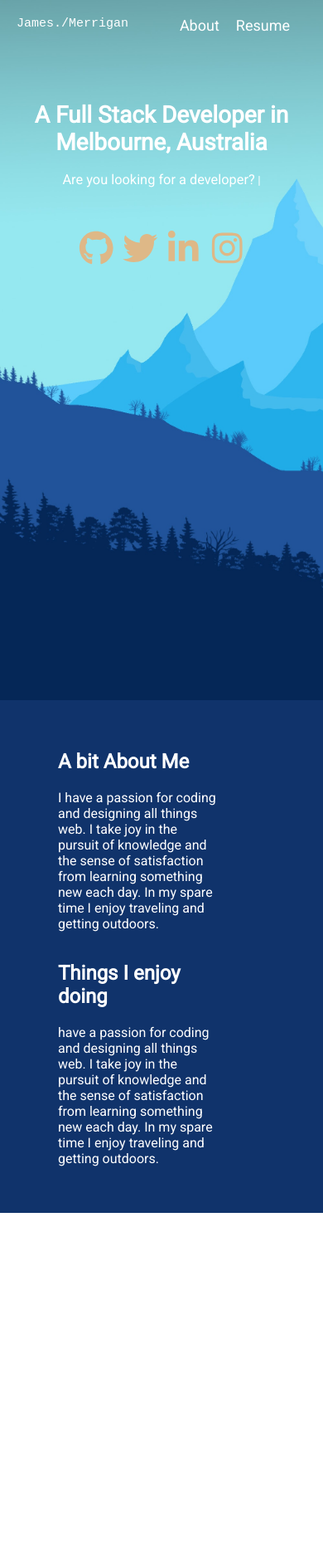
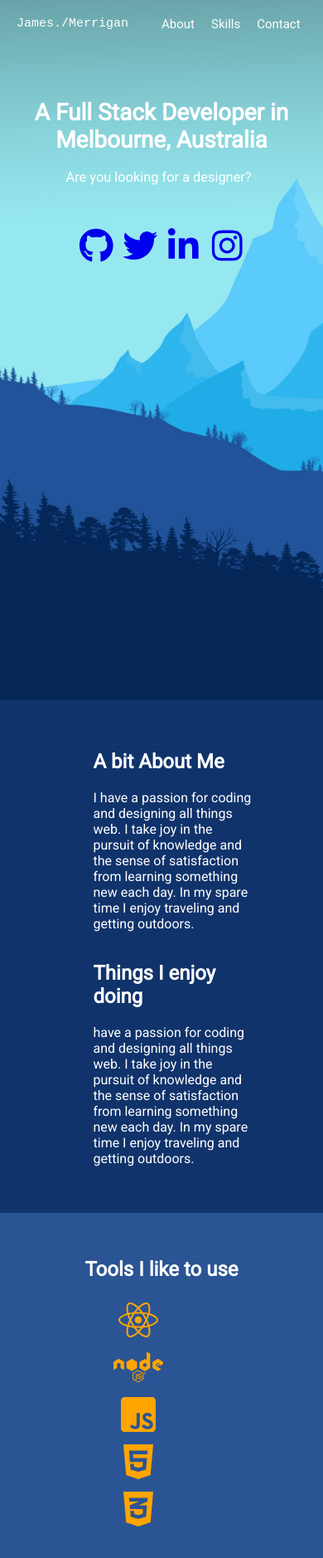
Before and after one commit to jmerrigan/react-portfolio, a React (Create React App) app: page / in a window 390 px wide. Shown: the top 1878 px of the page at 83% size. Before the commit the page ends 1462 px from the top, so only its background shows below. Built offline with nearby package versions, Linux system fonts and the light colour scheme; a web font is replaced by a local one.

Commit message:
Added skills section and altered app css

```diff
--- a/package.json
+++ b/package.json
@@ -7,6 +7,7 @@
     "@fortawesome/free-solid-svg-icons": "^5.6.1",
     "react": "^16.6.3",
     "react-dom": "^16.6.3",
+    "react-router-dom": "^4.3.1",
     "react-scripts": "2.1.1",
     "react-scroll": "^1.7.10",
     "typed.js": "^2.0.9"
--- a/src/AboutPage.js
+++ b/src/AboutPage.js
@@ -7,7 +7,7 @@ class AboutPage extends Component {
 
     render() {
         return (
-            <div ref="myAboutDiv" className="aboutItems">
+            <div name="myAboutDiv" className="aboutItems">
                 <div id="aboutContainer">
                     <h2>A bit About Me</h2>
                     <p>I have a passion for coding and designing all things web. I take joy in the pursuit of knowledge and the sense of satisfaction from learning something new each day. In my spare time I enjoy traveling and getting outdoors.</p>
--- a/src/App.css
+++ b/src/App.css
@@ -16,6 +16,7 @@ body {
   height: 100vh;
   width: 100%;
 
+
 }
 
 .headerContainer {
@@ -23,6 +24,7 @@ body {
   display: flex;
   flex-direction: row;
   justify-content: space-between;
+
 }
 
 #welcomeMessage {
@@ -32,6 +34,7 @@ body {
   align-items: center;
   margin-top: 5vh;
   color: white;
+
   /* width: 100%;
   padding-left: 15px;
   padding-right: 15px; */
@@ -94,10 +97,7 @@ body {
 }
 
 
-
-
-
-.skillIcons {
+.socialIcons {
   color: burlywood;
   font-size: 3em;
   margin-top: 50px;
@@ -106,9 +106,36 @@ body {
 
 }
 
-.skillIcons svg:hover {
+.socialIcons a:visited {
+  color: burlywood;
+}
+
+.socialIcons svg:hover {
   -webkit-animation: myfirst 1s;
   animation: myfirst 1s;
+}
+
+#skillsHeading {
+  max-width: 300px;
+}
+
+#skillsContainer {
+  background: #2B5495;
+  height: 50vh;
+  color: white;
+  margin: 0 auto;
+  display: flex;
+  flex-direction: column;
+  flex: 1;
+  align-items: center;
+  justify-content: center;
+
+}
+
+#skillsIcons {
+  font-size: 3em;
+  color: orange;
+  max-width: 30vw;
 }
 
 @media (max-width: 768px) {
@@ -121,7 +148,7 @@ body {
   }
 
   .headerRight {
-    font-size: 12px;
+    font-size: 10px;
     margin: 20px;
   }
 
@@ -132,6 +159,7 @@ body {
 
   .aboutItems {
     flex-direction: column;
+    align-items: center;
     justify-content: flex-start;
     height: 100%;
   }
@@ -160,6 +188,7 @@ body {
  * animation bounce-top
  * ----------------------------------------
  */
+
  @-webkit-keyframes bounce-top {
   0% {
     -webkit-transform: translateY(-45px);
--- a/src/App.js
+++ b/src/App.js
@@ -2,6 +2,7 @@ import React, { Component } from 'react';
 import Landingpage from './Landingpage'
 import Navbar from './Navbar'
 import AboutPage from './AboutPage'
+import Skills from './Skills'
 import './App.css';
 
 class App extends Component {
@@ -13,8 +14,9 @@ class App extends Component {
             <Navbar />
             <Landingpage />
           </div>
-          <AboutPage />
-          </div>
+          <AboutPage/>
+          <Skills />
+        </div>
       );
 
 
--- a/src/Landingpage.js
+++ b/src/Landingpage.js
@@ -4,11 +4,11 @@ import Typed from 'typed.js';
 
 class Landingpage extends Component {
     componentDidMount(){
-        var typed = new Typed(".animatedMessage", {
+        const typed = new Typed(".animatedMessage", {
             strings: ["Are you looking for a developer? ", "Are you looking for a designer?", "Are you looking for creative IT solutions?"],
             smartBackspace: true, // Default value
-            typeSpeed: 100,
-            backSpeed: 100,
+            typeSpeed: 75,
+            backSpeed: 25,
             backDelay: 800,
             loop: true,
             loopCount: Infinity,
@@ -25,11 +25,11 @@ class Landingpage extends Component {
             <div id="welcomeMessage">
                 <h1 id="welcome">A Full Stack Developer in Melbourne, Australia</h1>
                 <span><h3 className="animatedMessage"></h3></span>
-                <div className="skillIcons">
-                    <i class="fab fa-github fa-fw"></i>
-                    <i class="fab fa-twitter fa-fw"></i>
-                    <i class="fab fa-linkedin-in fa-fw"></i>
-                    <i class="fab fa-instagram fa-fw"></i>
+                <div className="socialIcons">
+                    <a href="https://github.com/jmerrigan"><i className="fab fa-github fa-fw"></i></a>
+                    <a href="https://twitter.com/MerriganJames?lang=en"><i className="fab fa-twitter fa-fw"></i></a>
+                    <a href="https://www.linkedin.com/in/merriganjames/"><i className="fab fa-linkedin-in fa-fw"></i></a>
+                    <a href="https://www.instagram.com/merrigan92/?hl=en"><i className="fab fa-instagram fa-fw"></i></a>
                 </div>
 
             </div>
--- a/src/Navbar.js
+++ b/src/Navbar.js
@@ -11,6 +11,10 @@ class Navbar extends Component {
         scroll.scrollToBottom();
       }
 
+    scrollToAbout(){
+        scroll.scrollTo('skillsContainer')
+    }
+
 
     render() {
         return (
@@ -19,8 +23,9 @@ class Navbar extends Component {
                     <a href="/" id="nameAnchor"> James./Merrigan</a>
                 </div>
                 <div className="headerRight">
-                    <a onClick={this.scrollToBottom} >About</a>
-                    <a href="/">Resume</a>
+                    <a onClick={this.scrollToAbout} >About</a>
+                    <a href="/">Skills</a>
+                    <a href="/">Contact</a>
                 </div>
            </div>
         )
--- /dev/null
+++ b/src/Skills.js
@@ -0,0 +1,25 @@
+import React, {Component} from 'react';
+
+
+class Skills extends Component {
+
+    render() {
+        return (
+            <div id="skillsContainer">
+                <div id="skillsHeading">
+                    <h2>Tools I like to use</h2>
+                </div>
+                <div id="skillsIcons">
+                    <i className="fab fa-react fa-fw"></i>
+                    <i className="fab fa-node fa-fw"></i>
+                    <i className="fab fa-js-square fa-fw"></i>
+                    <i className="fab fa-html5 fa-fw"></i>
+                    <i className="fab fa-css3-alt fa-fw"></i>
+                </div>
+            </div>
+        )
+    }
+
+}
+
+export default Skills;
```
Also changed, not shown: 2 other files (tests, documents, lock files or other folders).
